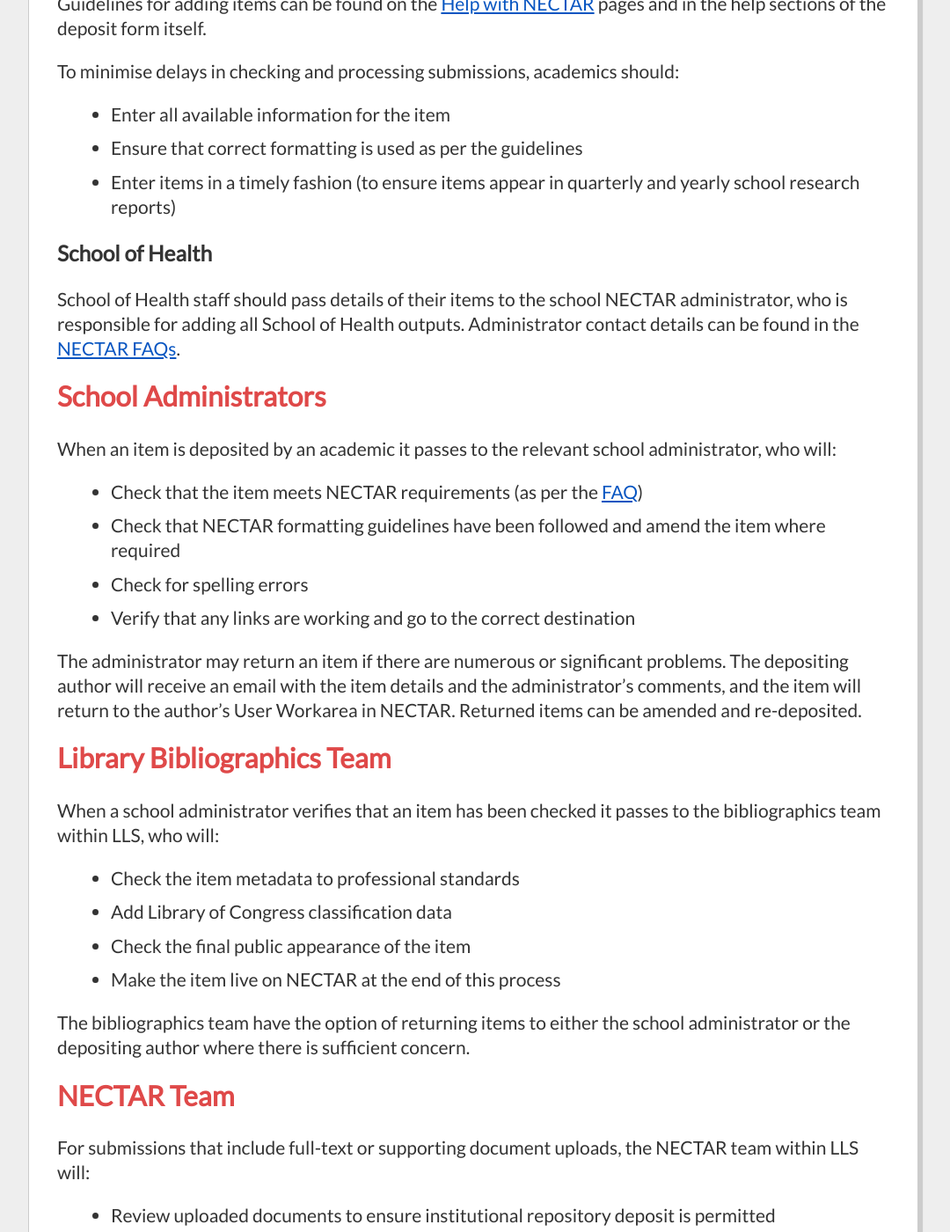
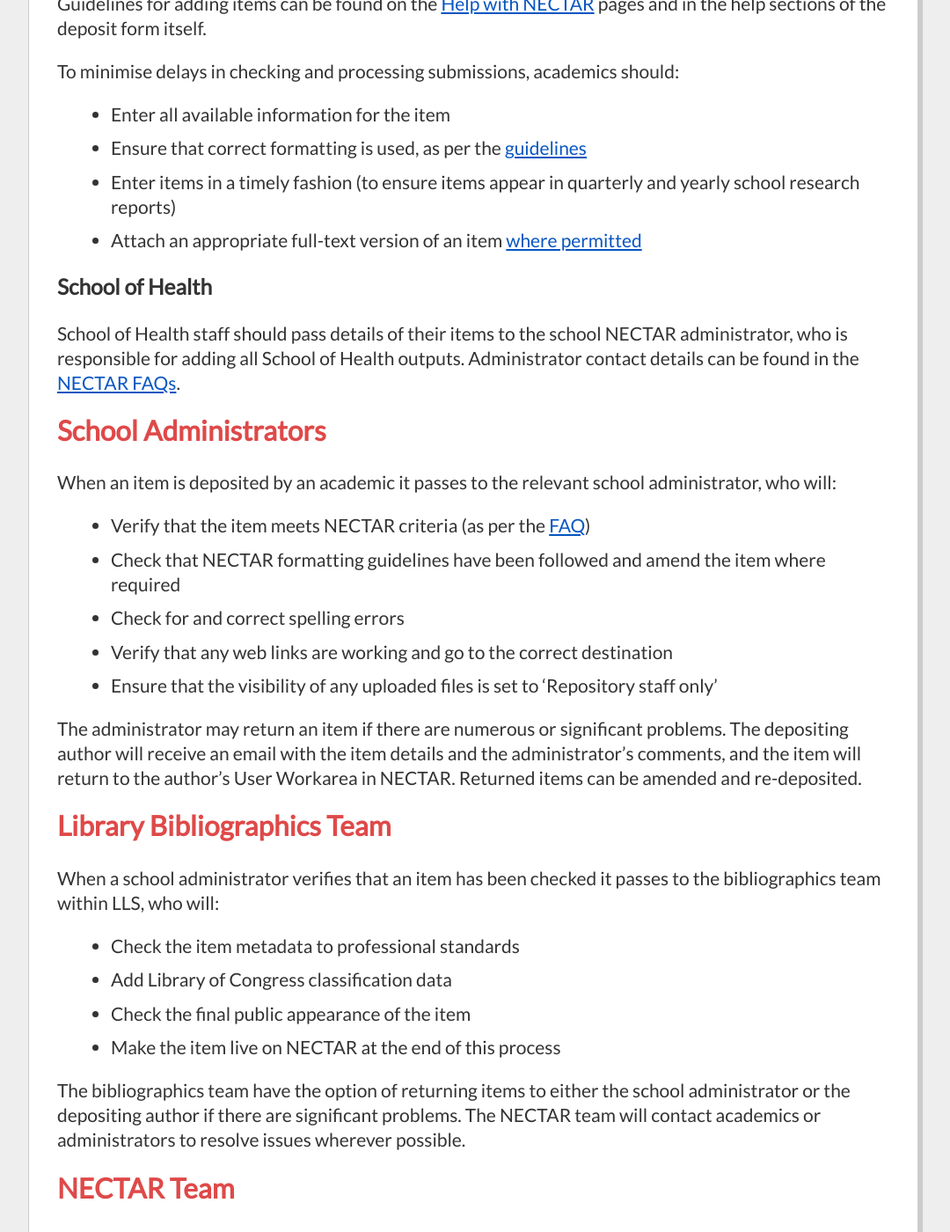
Before and after one commit to NickDimmock/nectar-roles, a Jekyll site: the page built from index.md, in a window 1280 px wide and 1400 px high, scrolled down 964 px. Shown: the whole window at 88% size, without its empty margins (102-1182 px from the left). Built offline with Jekyll 4.4.1, drawn with Linux system fonts in a browser that asks for light colours; nearby versions of some CDN libraries; Markdown is read by kramdown in place of the engine named in the settings.

Commit message:
Updated index.md

```diff
--- a/index.md
+++ b/index.md
@@ -26,8 +26,9 @@
 To minimise delays in checking and processing submissions, academics should:
 
 - Enter all available information for the item
-- Ensure that correct formatting is used as per the guidelines
+- Ensure that correct formatting is used, as per the [guidelines](http://nectar.northampton.ac.uk/help)
 - Enter items in a timely fashion (to ensure items appear in quarterly and yearly school research reports)
+- Attach an appropriate full-text version of an item [where permitted](http://nectar.northampton.ac.uk/information.html#copyright)
 
 ### School of Health
 
@@ -37,10 +38,11 @@
 
 When an item is deposited by an academic it passes to the relevant school administrator, who will:
 
-- Check that the item meets NECTAR requirements (as per the [FAQ](http://nectar.northampton.ac.uk/information.html#can_i))
+- Verify that the item meets NECTAR criteria (as per the [FAQ](http://nectar.northampton.ac.uk/information.html#can_i))
 - Check that NECTAR formatting guidelines have been followed and amend the item where required
-- Check for spelling errors
-- Verify that any links are working and go to the correct destination
+- Check for and correct spelling errors
+- Verify that any web links are working and go to the correct destination
+- Ensure that the visibility of any uploaded files is set to 'Repository staff only'
 
 The administrator may return an item if there are numerous or significant problems. The depositing author will receive an email with the item details and the administrator's comments, and the item will return to the author's User Workarea in NECTAR. Returned items can be amended and re-deposited.
 
@@ -53,7 +55,7 @@
 - Check the final public appearance of the item
 - Make the item live on NECTAR at the end of this process
 
-The bibliographics team have the option of returning items to either the school administrator or the depositing author where there is sufficient concern.
+The bibliographics team have the option of returning items to either the school administrator or the depositing author if there are significant problems. The NECTAR team will contact academics or administrators to resolve issues wherever possible.
 
 ## NECTAR Team
 
```
